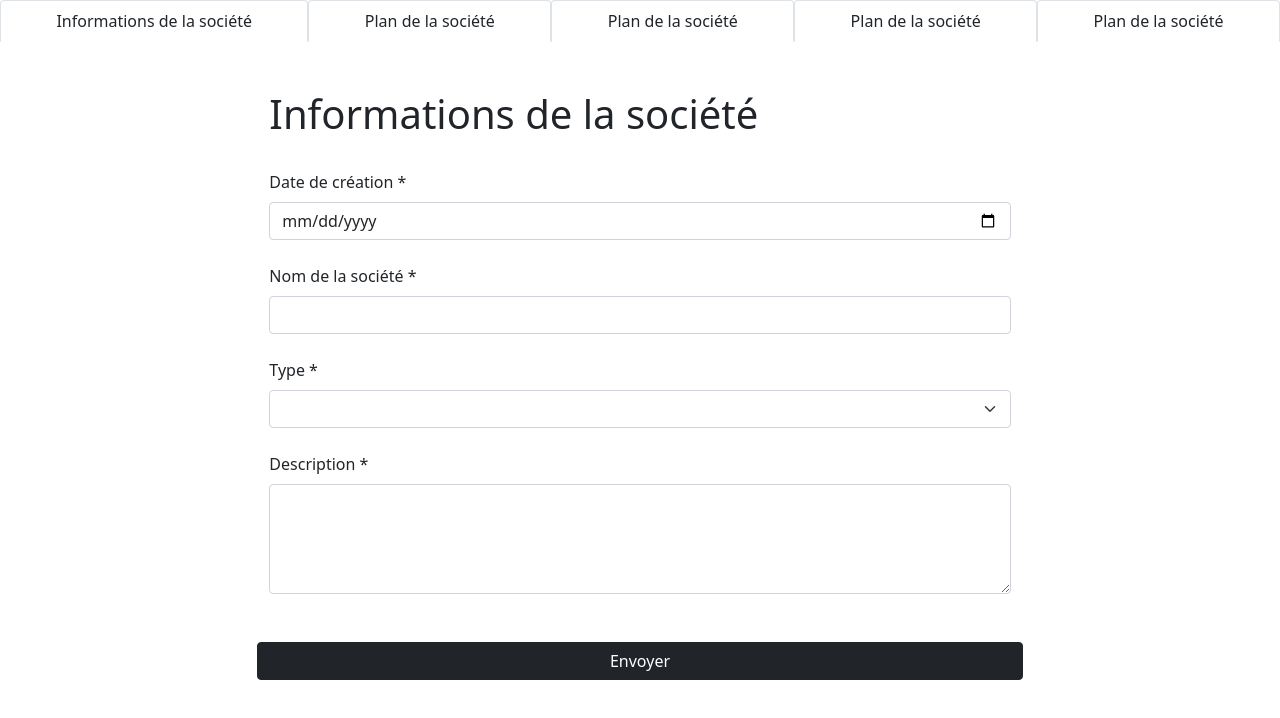
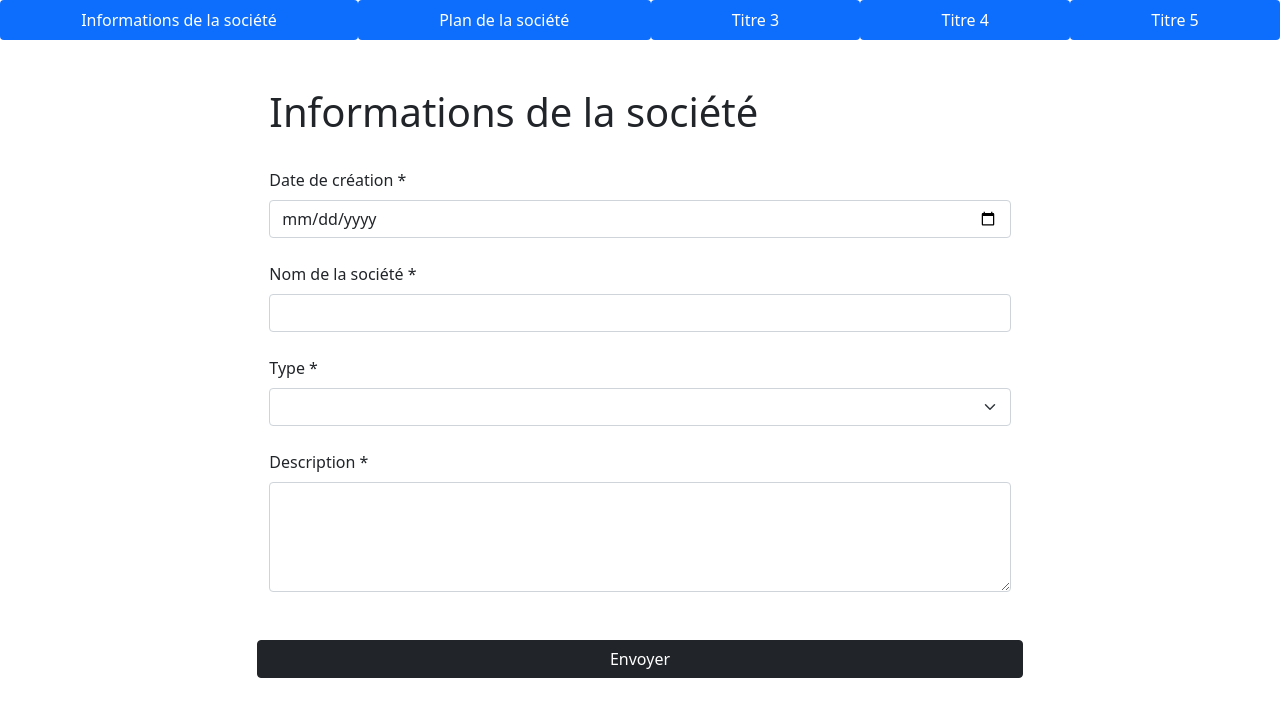
Before and after one commit to Develoopper/aliexpert, a plain HTML site: page index.html in a window 1280 px wide. Drawn offline with nearby package versions, Linux system fonts and the light colour scheme.

Commit message:
toggle navbar buttons

```diff
--- a/form.js
+++ b/form.js
@@ -29,7 +29,7 @@ const form2 = {
 }
 
 const form3 = {
-  title: "Plan de la société",
+  title: "Titre 3",
   inputs: [
     { id: 'question1', label: "Question 1" },
     { id: 'question1', label: "Question 2" },
@@ -39,7 +39,7 @@ const form3 = {
 }
 
 const form4 = {
-  title: "Plan de la société",
+  title: "Titre 4",
   inputs: [
     { id: 'question1', label: "Question 1" },
     { id: 'question1', label: "Question 2" },
@@ -49,7 +49,7 @@ const form4 = {
 }
 
 const form5 = {
-  title: "Plan de la société",
+  title: "Titre 5",
   inputs: [
     { id: 'question1', label: "Question 1" },
     { id: 'question1', label: "Question 2" },
--- a/index.html
+++ b/index.html
@@ -17,7 +17,7 @@
 	</head>
 	<body>
 		<header>
-			<ul id='navbar' class="nav nav-tabs nav-fill">
+			<ul id='navbar' class="nav nav-pills nav-fill">
 				<!-- auto fill -->
 			</ul>
 		</header>
--- a/index.js
+++ b/index.js
@@ -1,10 +1,15 @@
 for (const form of forms) {
   $('#navbar').append(`
     <li class="nav-item">
-      <a class="nav-link text-dark active" href="#">${form.title}</a>
+      <a class="nav-link active" aria-current="page" href="#">${form.title}</a>
     </li>
   `)
 }
+
+$('#navbar li a').click(function (e) {
+  $("#navbar li a").removeClass("active");
+  $(this).addClass("active");
+})
 
 $('#form').append(`
   <h1 class="mt-5">${form1.title}</h1>
```
